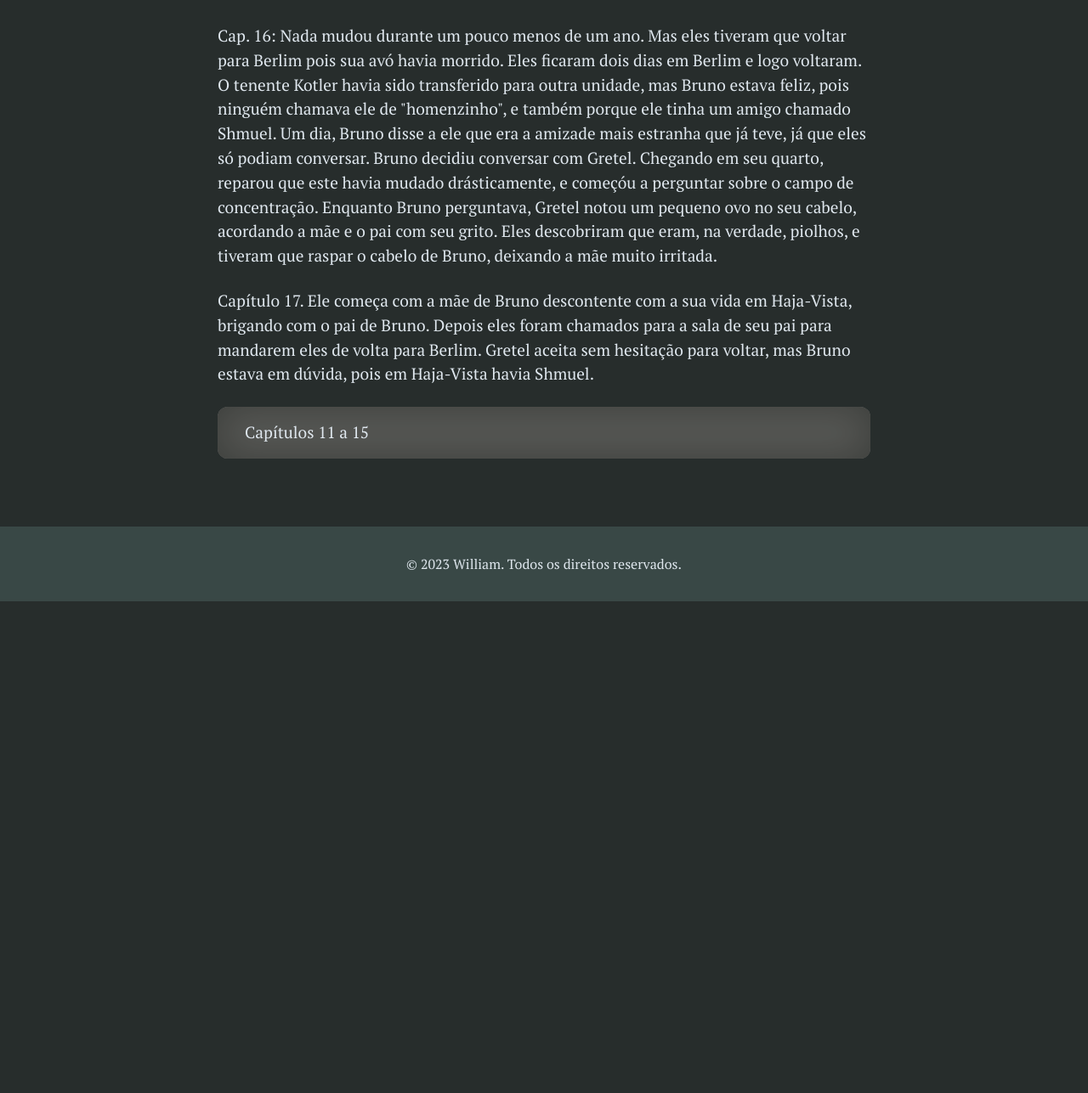
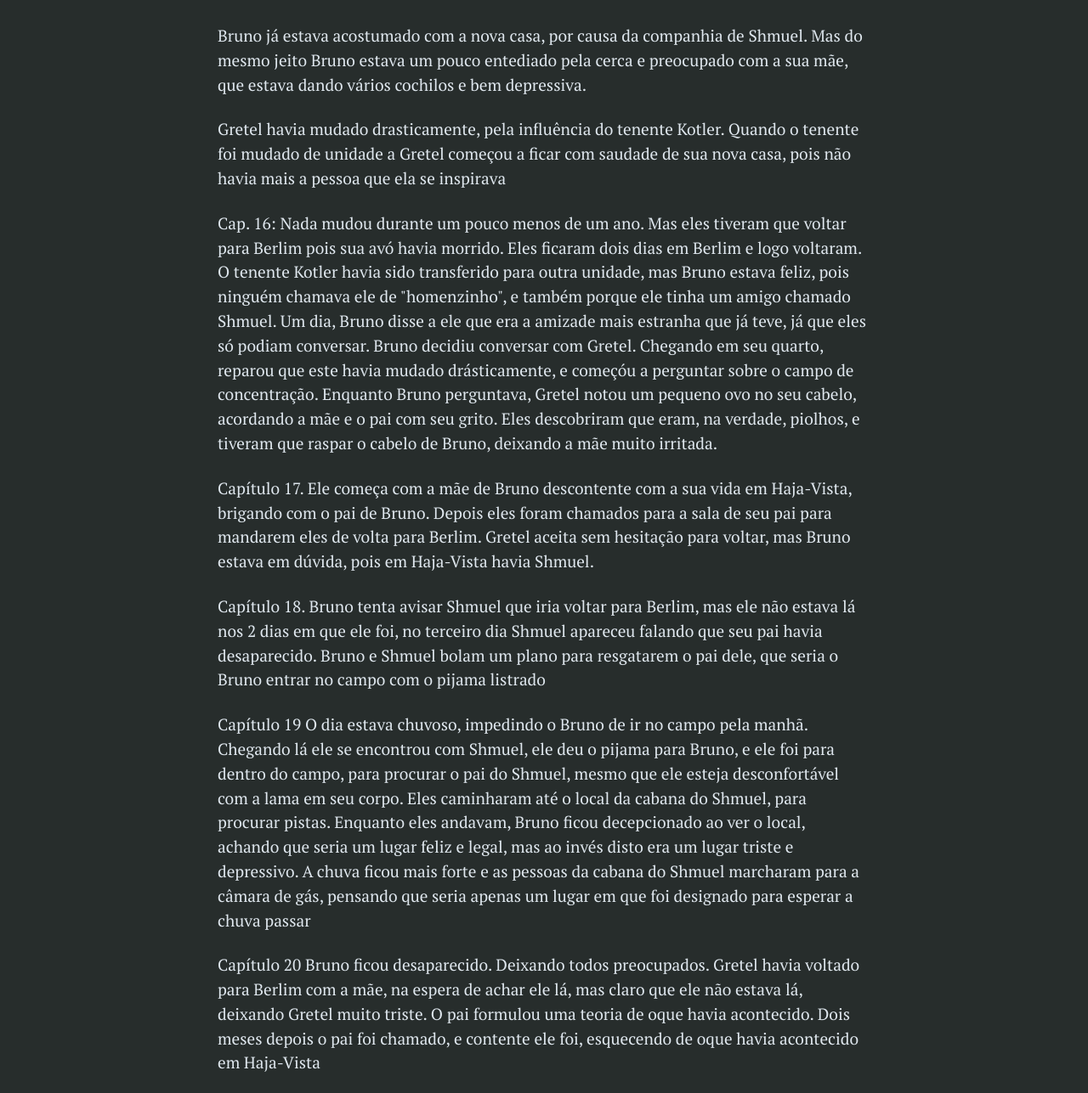
Before and after one commit to BlinkingStudent/blinkingstudent.github.io, a plain HTML site: page capitulos_16_a_20.html in a window 1280 px wide. Shown: the part 240-1527 px from the top of the page at 85% size. Before the commit the page ends 948 px from the top, so only its background shows below. Drawn offline with nearby package versions, Linux system fonts and the light colour scheme; grey boxes are pictures that could not be loaded.

Commit message:
Add files via upload

```diff
--- a/capitulos_16_a_20.html
+++ b/capitulos_16_a_20.html
@@ -33,6 +33,14 @@
     <section id="content">
         <div class="content-wrapper">
             <div class="content-text">
+                <p>Bruno já estava acostumado com a nova casa, por causa da companhia de Shmuel. Mas do mesmo jeito
+                    Bruno estava um pouco entediado pela cerca e preocupado com a sua mãe, que estava dando vários
+                    cochilos e bem depressiva.</p>
+
+                <p>Gretel havia mudado drasticamente, pela influência do tenente Kotler.
+                    Quando o tenente foi mudado de unidade a Gretel começou a ficar com saudade de sua nova casa, pois
+                    não havia mais a pessoa que ela se inspirava</p>
+
                 <p>Cap. 16: Nada mudou durante um pouco menos de um ano. Mas eles tiveram que voltar para Berlim pois
                     sua avó havia morrido. Eles ficaram dois dias em Berlim e logo voltaram. O tenente Kotler havia sido
                     transferido para outra unidade, mas Bruno estava feliz, pois ninguém chamava ele de "homenzinho", e
@@ -47,6 +55,28 @@
                     Ele começa com a mãe de Bruno descontente com a sua vida em Haja-Vista, brigando com o pai de Bruno.
                     Depois eles foram chamados para a sala de seu pai para mandarem eles de volta para Berlim. Gretel
                     aceita sem hesitação para voltar, mas Bruno estava em dúvida, pois em Haja-Vista havia Shmuel.</p>
+
+                <p> Capítulo 18.
+                    Bruno tenta avisar Shmuel que iria voltar para Berlim, mas ele não estava lá nos 2 dias em que ele
+                    foi, no terceiro dia Shmuel apareceu falando que seu pai havia desaparecido. Bruno e Shmuel bolam um
+                    plano para resgatarem o pai dele, que seria o Bruno entrar no campo com o pijama listrado</p>
+
+                <p> Capítulo 19
+                    O dia estava chuvoso, impedindo o Bruno de ir no campo pela manhã.
+                    Chegando lá ele se encontrou com Shmuel, ele deu o pijama para Bruno, e ele foi para dentro do
+                    campo, para procurar o pai do Shmuel, mesmo que ele esteja desconfortável com a lama em seu corpo.
+                    Eles caminharam até o local da cabana do Shmuel, para procurar pistas. Enquanto eles andavam, Bruno
+                    ficou decepcionado ao ver o local, achando que seria um lugar feliz e legal, mas ao invés disto era
+                    um lugar triste e depressivo. A chuva ficou mais forte e as pessoas da cabana do Shmuel marcharam
+                    para a câmara de gás, pensando que seria apenas um lugar em que foi designado para esperar a chuva
+                    passar</p>
+
+                <p> Capítulo 20
+                    Bruno ficou desaparecido. Deixando todos preocupados. Gretel havia voltado para Berlim com a mãe, na
+                    espera de achar ele lá, mas claro que ele não estava lá, deixando Gretel muito triste. O pai
+                    formulou uma teoria de oque havia acontecido.
+                    Dois meses depois o pai foi chamado, e contente ele foi, esquecendo de oque havia acontecido em
+                    Haja-Vista</p>
             </div>
             <div>
                 <a href="capitulos_11_a_15.html">
```
Also changed, not shown: capitulos_6_a_10.html (+9 -0 lines), comparacao.html (+11 -1 lines).
